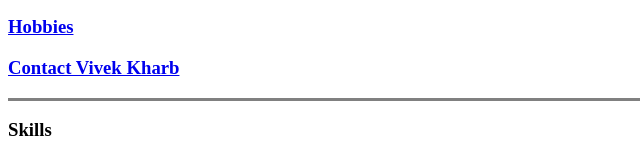
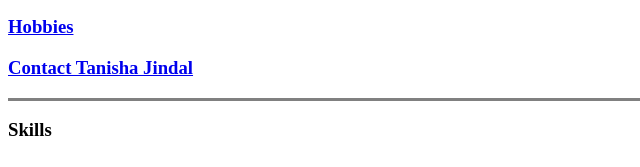
Before and after one commit to Tanisha-jindal/cv, a plain HTML site: page index.html in a window 1280 px wide. Shown: the part 417-584 px from the top of the page, 0-640 px from the left. Drawn offline with Linux system fonts and the light colour scheme.

Commit message:
Update index.html

```diff
--- a/index.html
+++ b/index.html
@@ -32,7 +32,7 @@ Also agardifferet folder mai hai lazy to put in coding folder path dekke like C/
         </ol>
     </ul><p>
     <h3><a href="hobbies.html">Hobbies</a></h3>
-    <h3><a href="form.html">Contact Vivek Kharb</a></h3>
+    <h3><a href="form.html">Contact Tanisha Jindal</a></h3>
 </p><hr size="3" noshade>
     <h3 class="skills"><a>Skills</a></h3>
     <table cellspacing="10">
```
